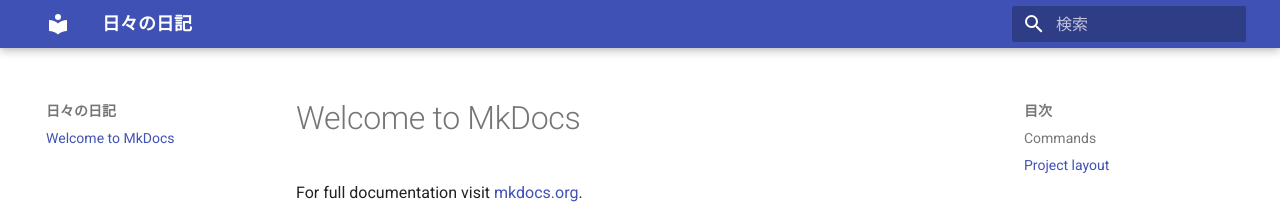
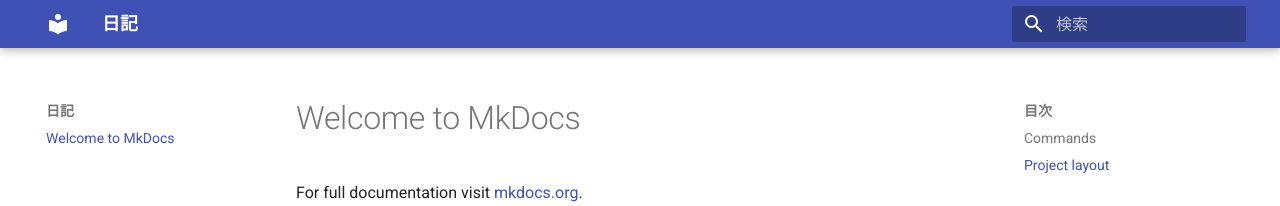
Before and after one commit to miiya51/daily-notes, an MkDocs documentation site: the page built from docs/index.md, in a window 1280 px wide. Shown: the top 206 px of the page. Built offline with MkDocs 1.6.1 and Material for MkDocs 9.7.7, drawn with Linux system fonts in a browser that asks for light colours.

Commit message:
設定変更

```diff
--- a/mkdocs.yml
+++ b/mkdocs.yml
@@ -1,4 +1,4 @@
-site_name: 日々の日記
+site_name: 日記
 theme:
   name: material
   language: ja
```
Also changed, not shown: 1 other file.
